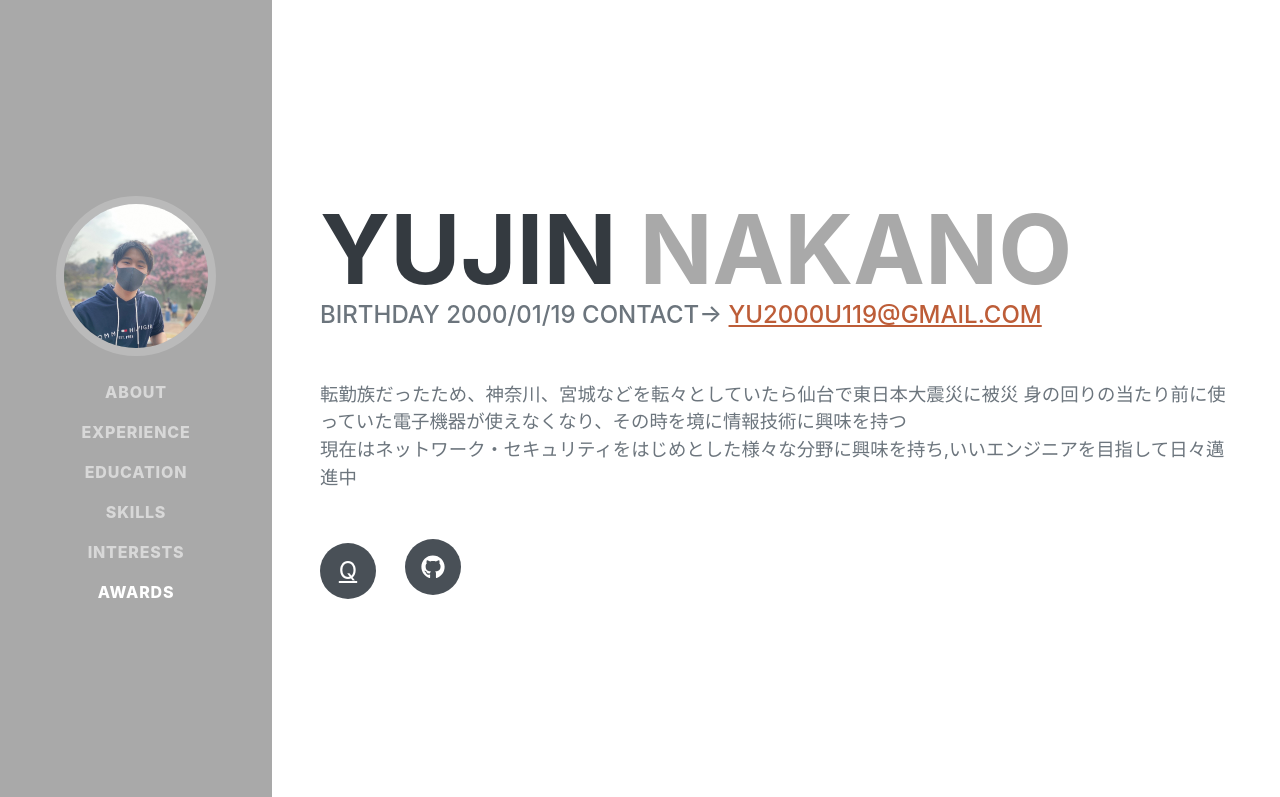
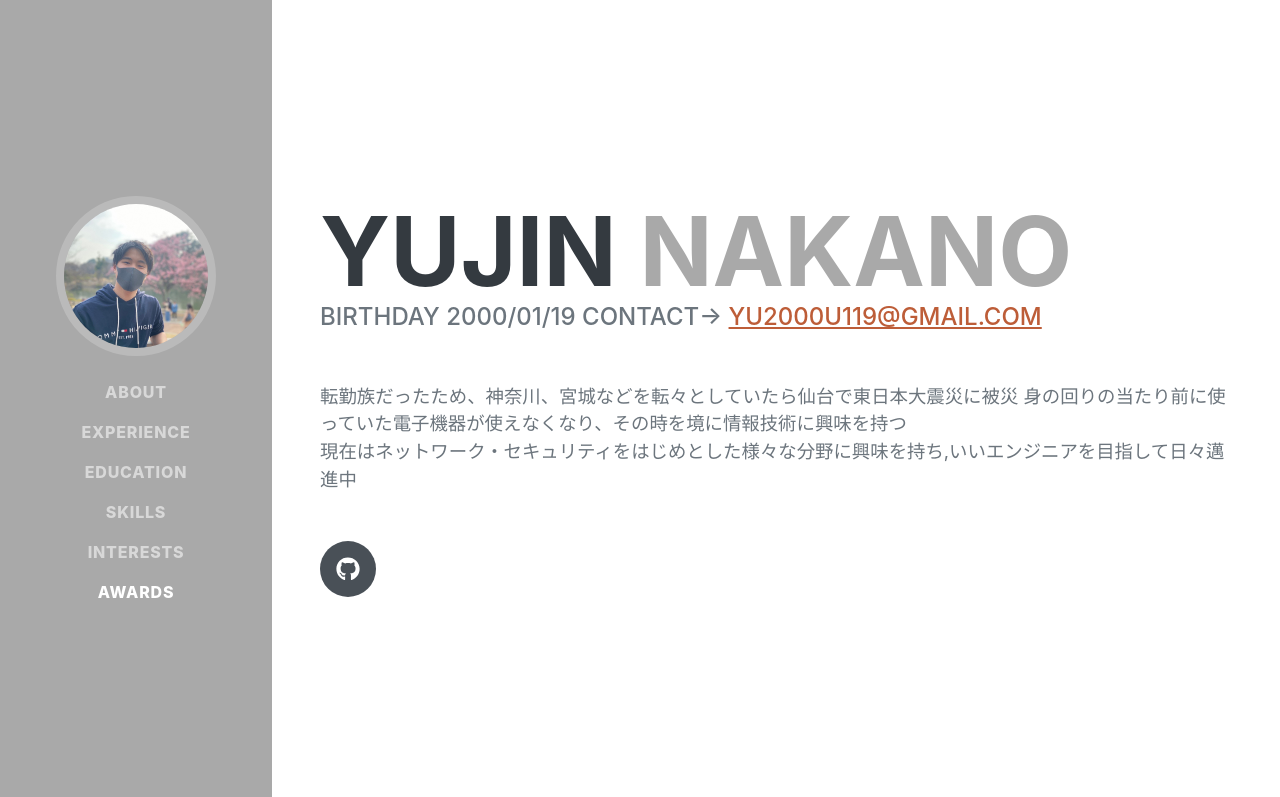
Before and after one commit to nakanoyujin/Portfolio, a plain HTML site: page index.html in a window 1280 px wide. Shown: the top 797 px of the page. Drawn offline with nearby package versions, Linux system fonts and the light colour scheme; a web font is replaced by a local one.

Commit message:
Update index.html

```diff
--- a/index.html
+++ b/index.html
@@ -51,7 +51,6 @@
                     <p class="lead mb-5">転勤族だったため、神奈川、宮城などを転々としていたら仙台で東日本大震災に被災
                         身の回りの当たり前に使っていた電子機器が使えなくなり、その時を境に情報技術に興味を持つ<br>現在はネットワーク・セキュリティをはじめとした様々な分野に興味を持ち,いいエンジニアを目指して日々邁進中</p>
                     <div class="social-icons">
-                        <a class="social-icon" href="https://qiita.com/YU_GENE/">Q</a>
                         <a class="social-icon" href="https://github.com/nakanoyujin"><i class="fab fa-github"></i></a>
                     </div>
                 </div>
```
